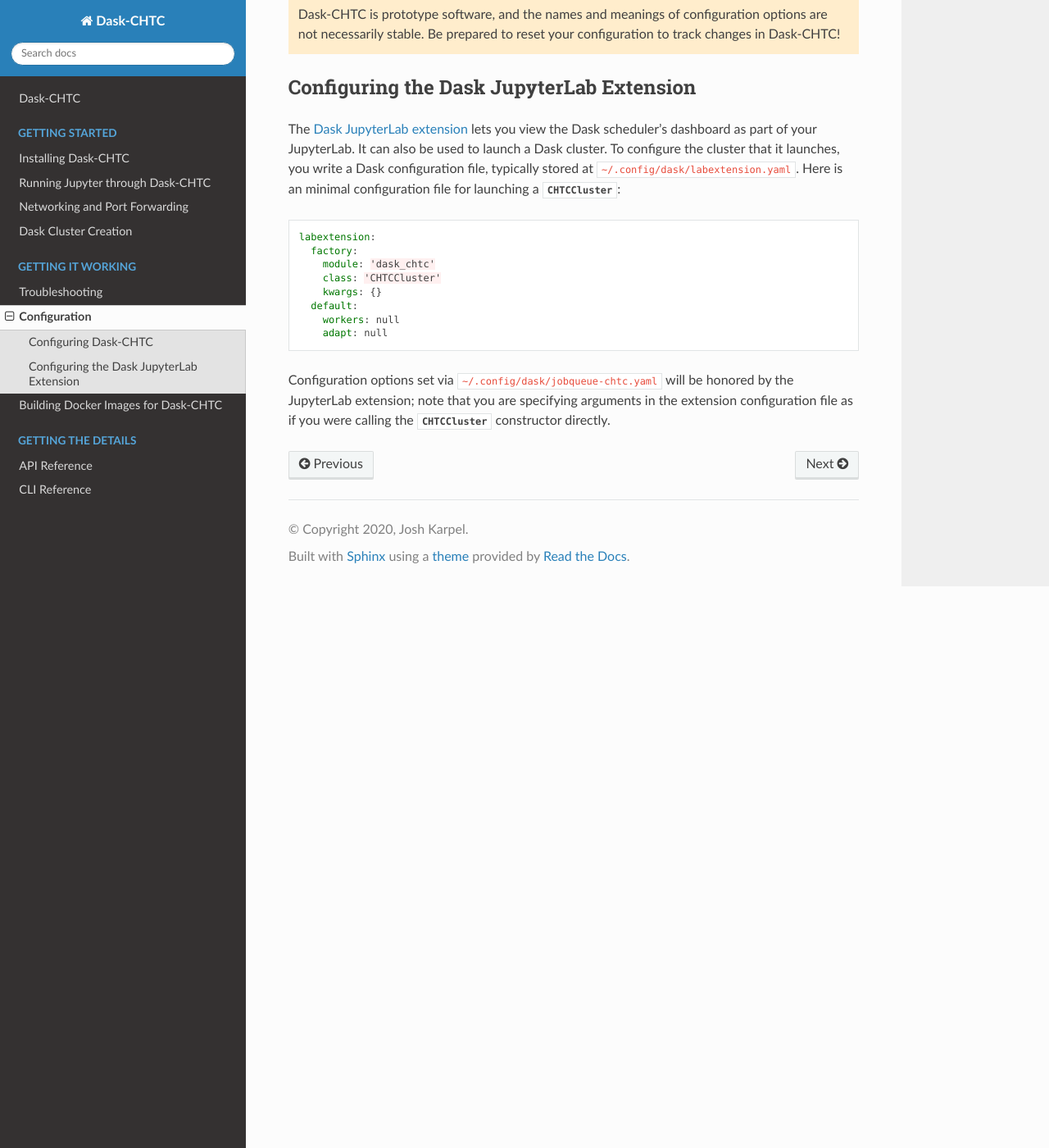
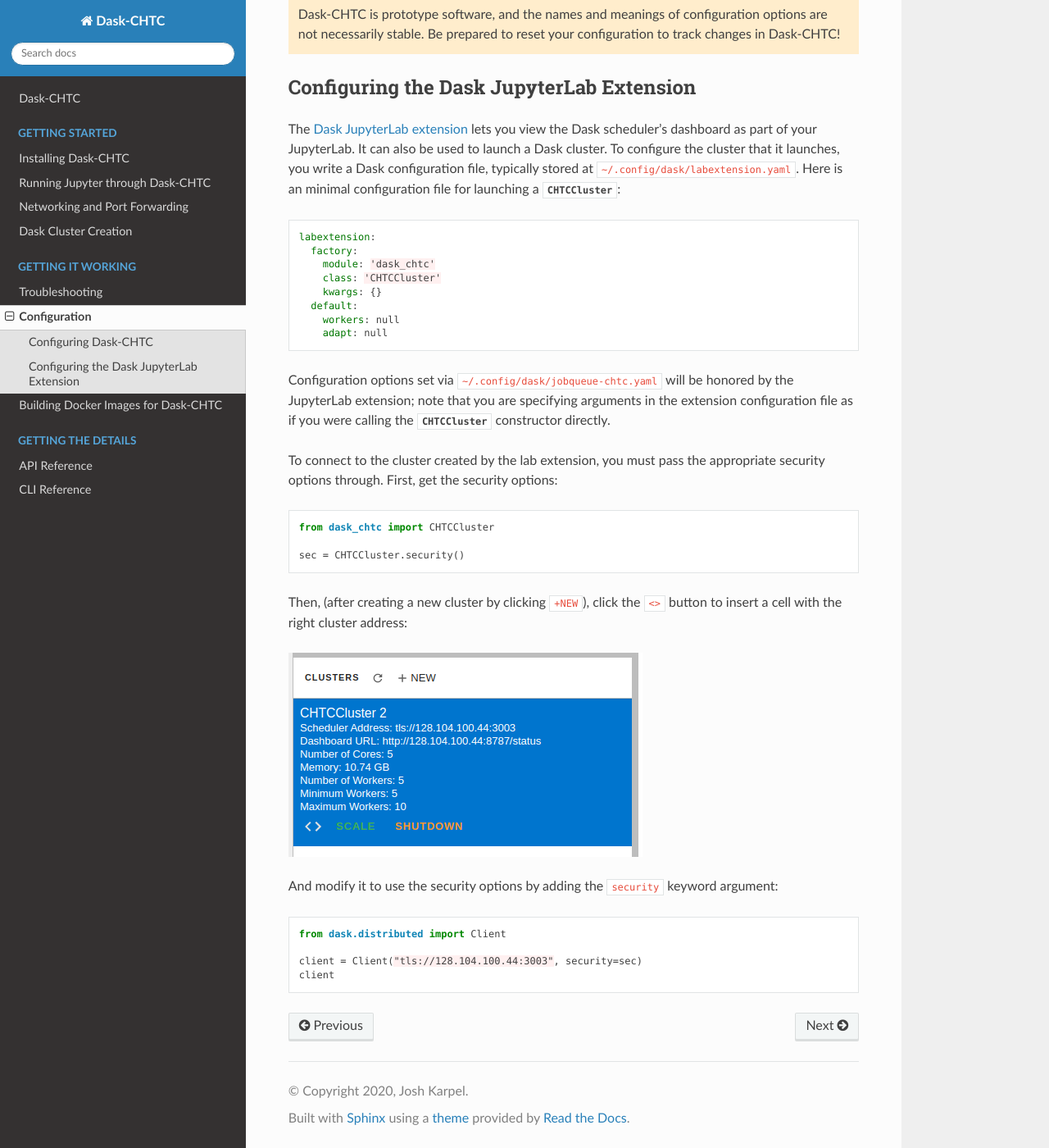
Before and after one commit to CHTC/dask-chtc, a Sphinx documentation site: the page built from docs/source/configuration.rst, in a window 1280 px wide and 1400 px high, scrolled down 887 px. Shown: the whole window at 82% size. Built offline with Sphinx 7.4.7 and the Read the Docs theme 2.0.0, drawn with Linux system fonts in a browser that asks for light colours.

Commit message:
notes on using the labextension to start a cluster w/ security

```diff
--- a/docs/source/configuration.rst
+++ b/docs/source/configuration.rst
@@ -73,3 +73,28 @@
 honored by the JupyterLab extension; note that you are specifying arguments
 in the extension configuration file as if you were calling the
 :class:`CHTCCluster` constructor directly.
+
+To connect to the cluster created by the lab extension, you must pass
+the appropriate security options through.
+First, get the security options:
+
+.. code-block:: python
+
+    from dask_chtc import CHTCCluster
+
+    sec = CHTCCluster.security()
+
+Then, (after creating a new cluster by clicking ``+NEW``),
+click the ``<>`` button to insert a cell with the right cluster address:
+
+.. image:: _static/labextension.png
+
+And modify it to use the security options
+by adding the ``security`` keyword argument:
+
+.. code-block:: python
+
+    from dask.distributed import Client
+
+    client = Client("tls://128.104.100.44:3003", security=sec)
+    client
```
Also changed, not shown: docs/source/_static/labextension.png (added).
